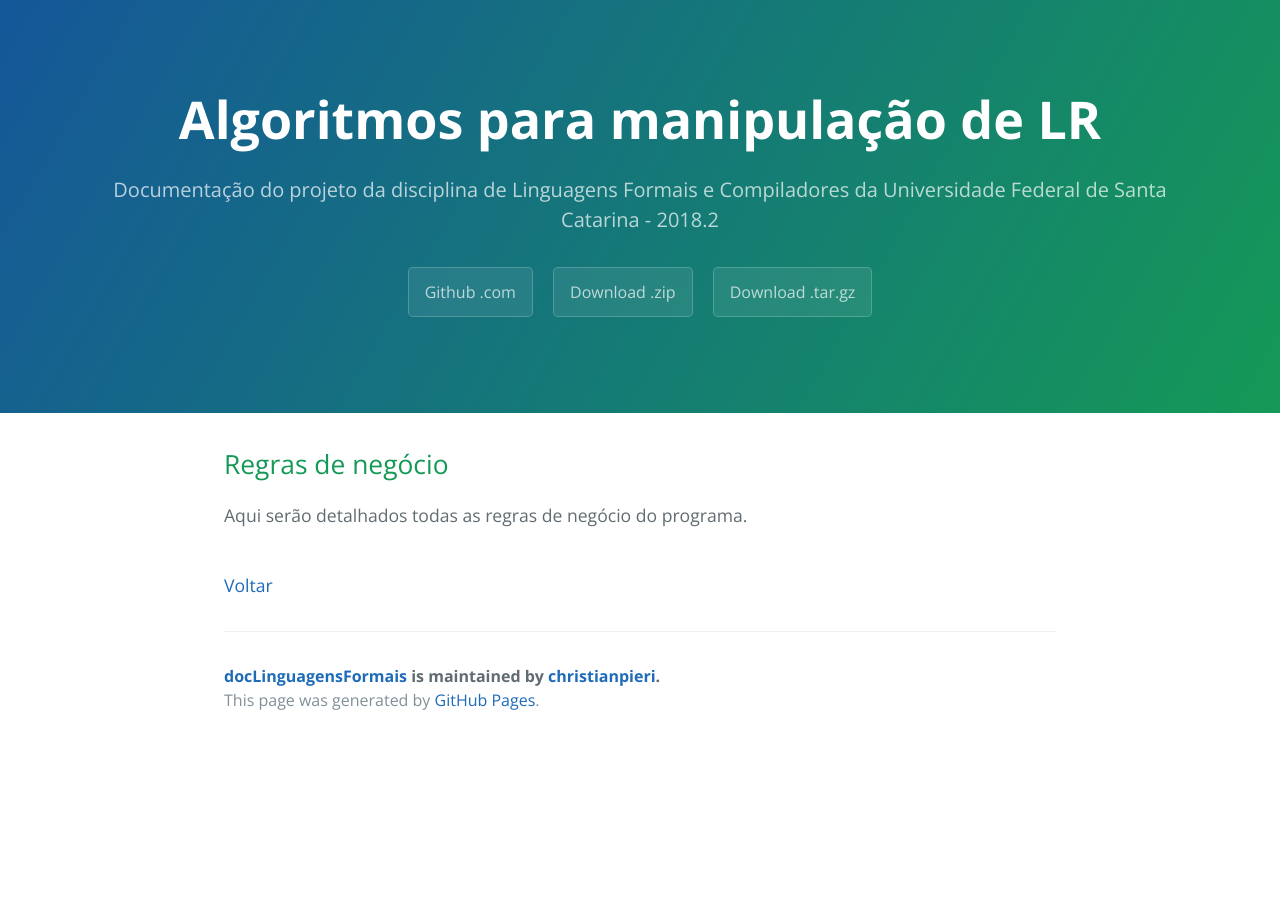
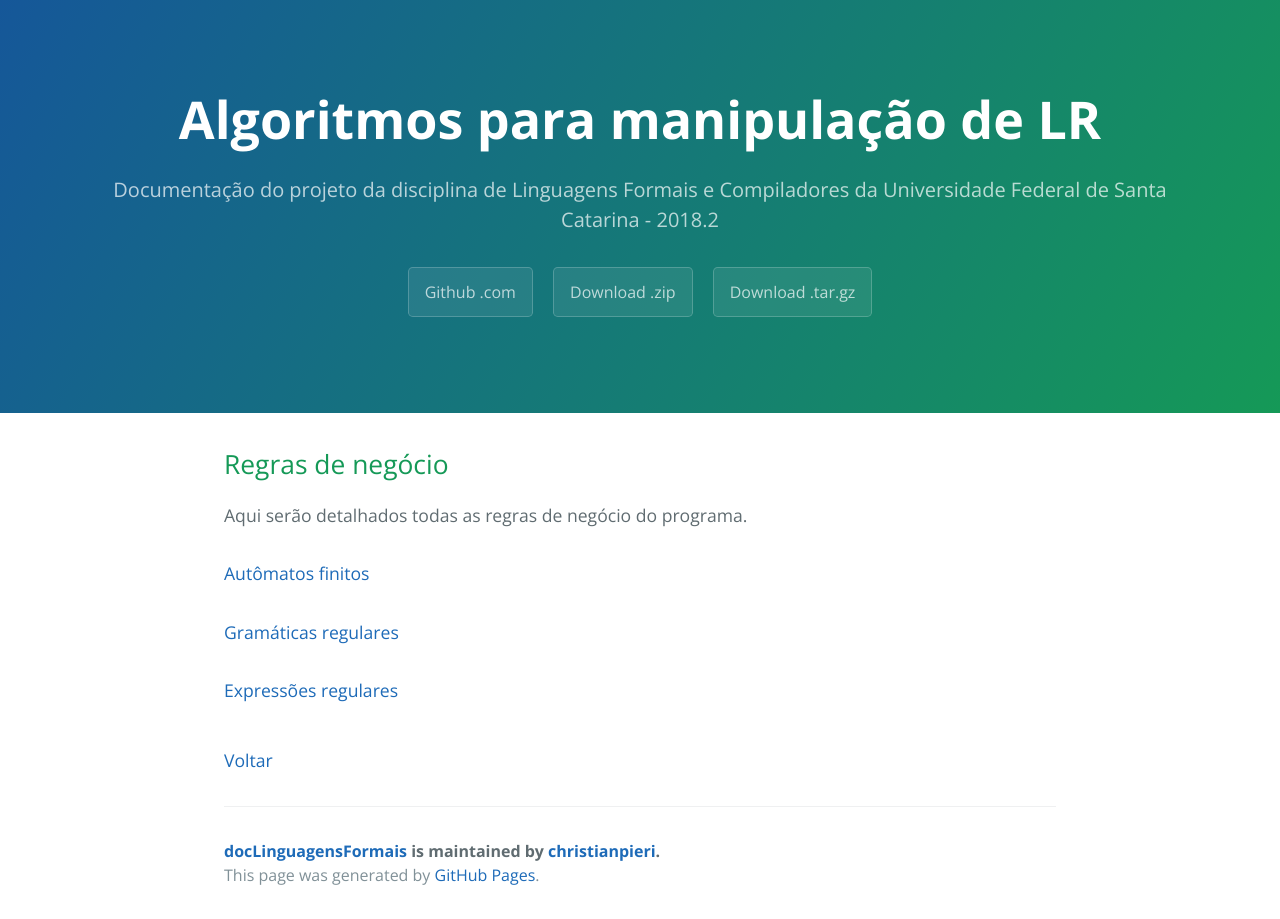
Before and after one commit to christianpieri/docLinguagensFormais, a Jekyll site: the page built from documentacao/regras-negocio/index.md, in a window 1280 px wide. Built offline with Jekyll 4.4.1, drawn with Linux system fonts in a browser that asks for light colours; our own code applies the rules of GitHub Pages for plain Markdown files.

Commit message:
Inclusão dos links das regras de negócio

```diff
--- a/documentacao/regras-negocio/index.md
+++ b/documentacao/regras-negocio/index.md
@@ -7,8 +7,9 @@ layout: default
 Aqui serão detalhados todas as regras de negócio do programa.
 
 
-
-
+#### [Autômatos finitos](./regras-af)
+#### [Gramáticas regulares](./regras-gr)
+#### [Expressões regulares](./regras-er)
 
 
 <br>
```
